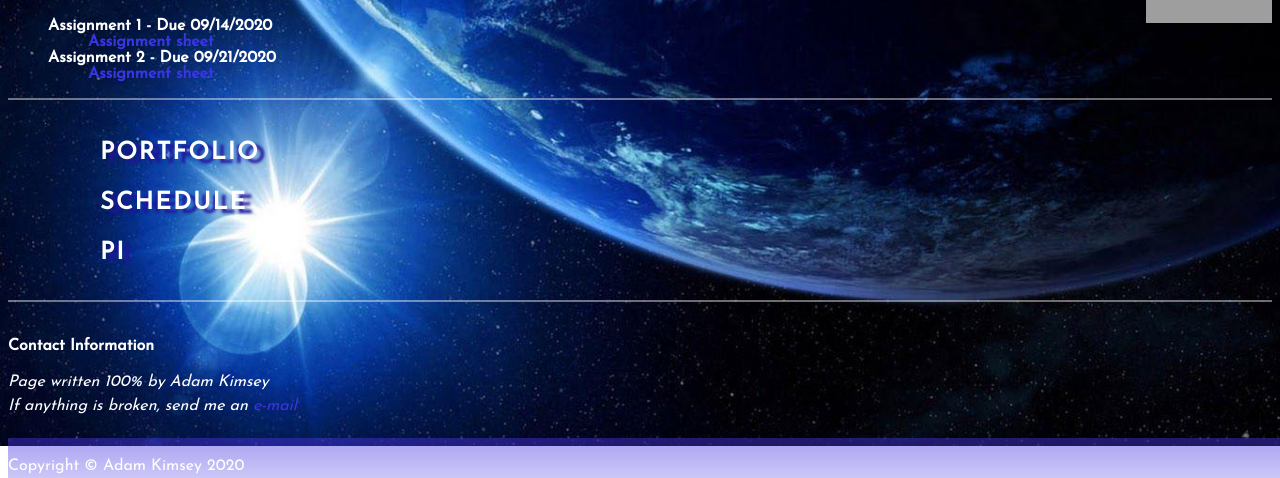
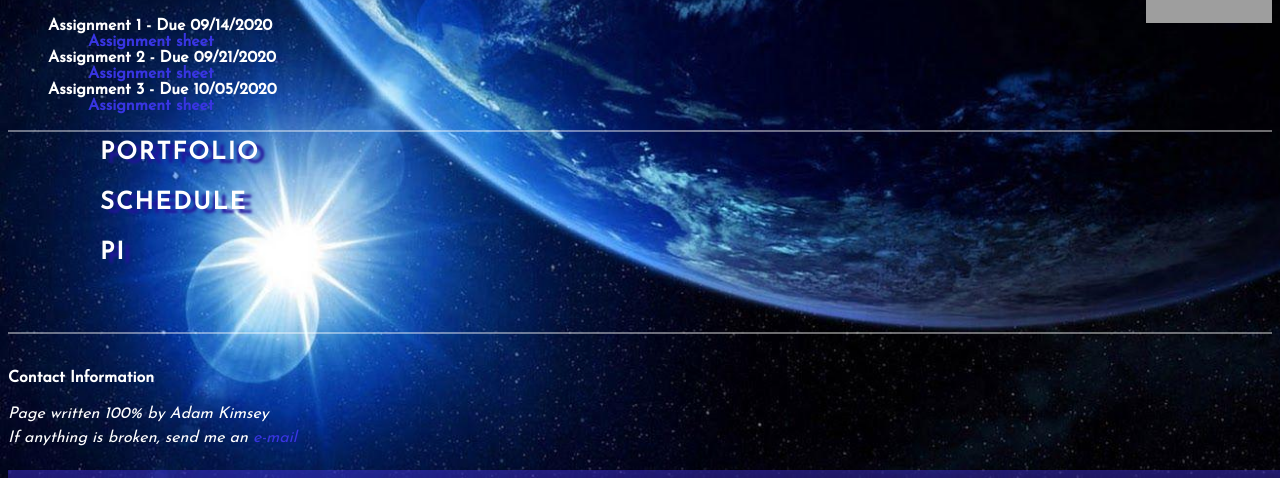
Before and after one commit to AMKimsey2000/csci225, a plain HTML site: page index.html in a window 1280 px wide. Shown: the part 399-877 px from the top of the page. Before the commit the page ends 845 px from the top, so only its background shows below. Drawn offline with Linux system fonts and the light colour scheme; grey boxes are pictures that could not be loaded.

Commit message:
Finished checklist and error checking

```diff
--- a/index.html
+++ b/index.html
@@ -35,6 +35,9 @@
                 </ul></li>
                 <li>Assignment 2 - Due 09/21/2020<ul>
                     <li><a href = "doc/Assignment2.pdf">Assignment sheet</a></li>
+                </ul></li>
+                <li>Assignment 3 - Due 10/05/2020<ul>
+                    <li><a href = "doc/Assignment3.pdf">Assignment sheet</a></li>
                 </ul></li>
             </ol>
         </div>
```
Also changed, not shown: 1 other file.
